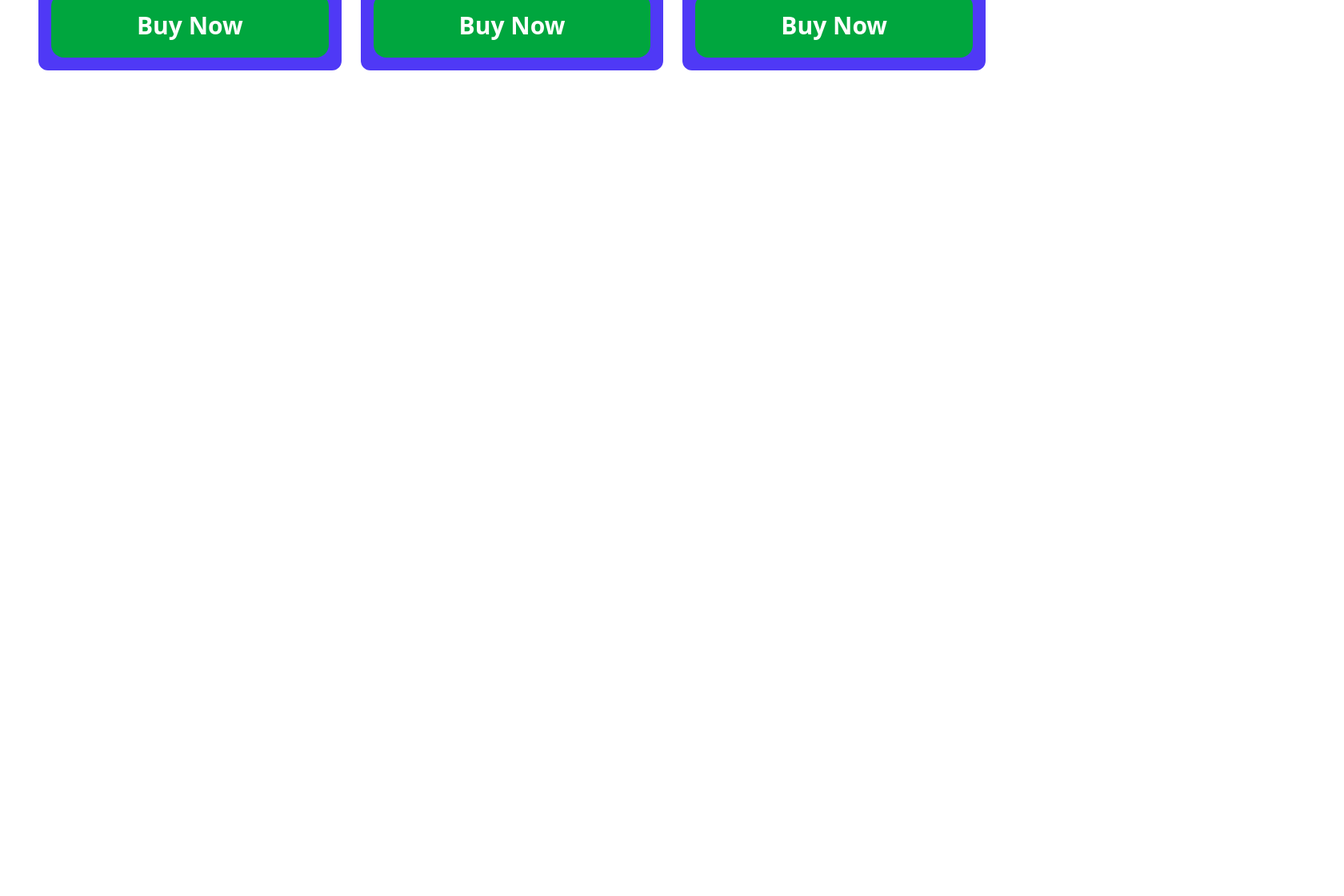
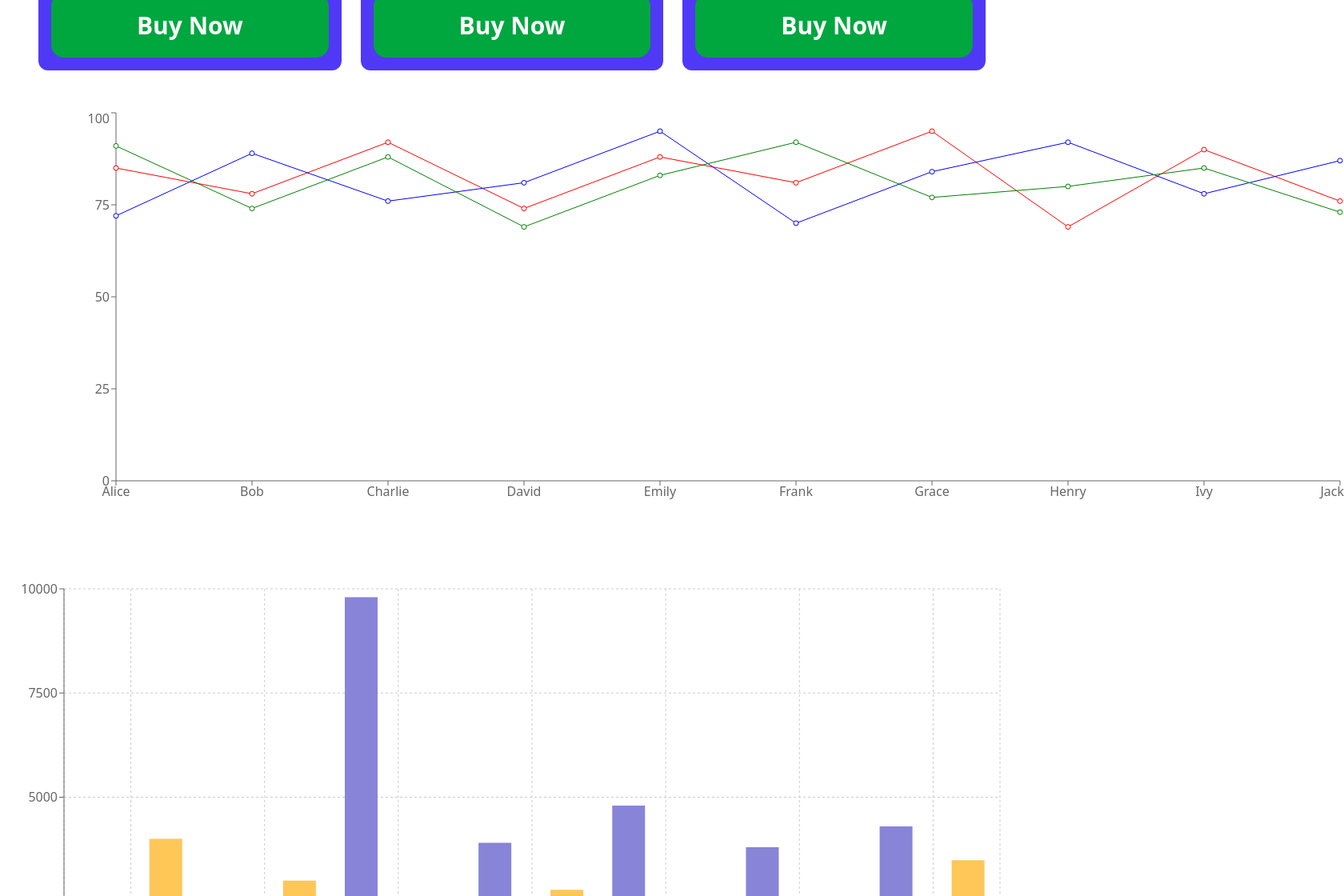
Before and after one commit to HishamXS420/Priceless-Options, a React (Vite) app: page / in a window 1280 px wide. Shown: the part 1280-2400 px from the top of the page at 80% size, 1680 px wide, since content can reach past the window. Before the commit the page ends 1416 px from the top, so only its background shows below. Built offline with nearby package versions, Linux system fonts and the light colour scheme.

Commit message:
Added a line chart and bar chart by importing from recharts

```diff
--- a/package.json
+++ b/package.json
@@ -11,10 +11,12 @@
   },
   "dependencies": {
     "@tailwindcss/vite": "^4.0.12",
+    "axios": "^1.8.2",
     "prop-types": "^15.8.1",
     "react": "^19.0.0",
     "react-dom": "^19.0.0",
     "react-icons": "^5.5.0",
+    "recharts": "^2.15.1",
     "tailwindcss": "^4.0.12"
   },
   "devDependencies": {
--- a/src/App.jsx
+++ b/src/App.jsx
@@ -1,5 +1,7 @@
 
 
+import { LineChart as LC } from 'recharts'
+import LineChart from './Components/LineChart/LineChart'
 import './App.css'
 import Header from './Components/Header/Header'
 import PriceOptions from './Components/PriceOptions/PriceOptions'
@@ -13,7 +15,7 @@ function App() {
         <Header></Header>
 
       <PriceOptions></PriceOptions>
-
+      <LineChart></LineChart>
 
     </>
   )
--- /dev/null
+++ b/src/Components/LineChart/LineChart.jsx
@@ -0,0 +1,174 @@
+import {
+  LineChart as LC,
+  Line,
+  BarChart,
+  Bar,
+  XAxis,
+  YAxis,
+  CartesianGrid,
+  Tooltip,
+  Legend,
+  ResponsiveContainer,
+} from "recharts";
+// কোনো কারণে নাম duplicate হয়ে গেলে as ব্যবহার করে import এর নাম বদলাতে হবে
+
+const LineChart = () => {
+  const data = [
+    {
+      name: "Page A",
+      uv: 4000,
+      pv: 2400,
+      amt: 2400,
+    },
+    {
+      name: "Page B",
+      uv: 3000,
+      pv: 1398,
+      amt: 2210,
+    },
+    {
+      name: "Page C",
+      uv: 2000,
+      pv: 9800,
+      amt: 2290,
+    },
+    {
+      name: "Page D",
+      uv: 2780,
+      pv: 3908,
+      amt: 2000,
+    },
+    {
+      name: "Page E",
+      uv: 1890,
+      pv: 4800,
+      amt: 2181,
+    },
+    {
+      name: "Page F",
+      uv: 2390,
+      pv: 3800,
+      amt: 2500,
+    },
+    {
+      name: "Page G",
+      uv: 3490,
+      pv: 4300,
+      amt: 2100,
+    },
+  ];
+
+  const subjectMarksData = [
+    {
+      id: 1,
+      name: "Alice",
+      math_marks: 85,
+      physics_marks: 72,
+      chemistry_marks: 91,
+    },
+    {
+      id: 2,
+      name: "Bob",
+      math_marks: 78,
+      physics_marks: 89,
+      chemistry_marks: 74,
+    },
+    {
+      id: 3,
+      name: "Charlie",
+      math_marks: 92,
+      physics_marks: 76,
+      chemistry_marks: 88,
+    },
+    {
+      id: 4,
+      name: "David",
+      math_marks: 74,
+      physics_marks: 81,
+      chemistry_marks: 69,
+    },
+    {
+      id: 5,
+      name: "Emily",
+      math_marks: 88,
+      physics_marks: 95,
+      chemistry_marks: 83,
+    },
+    {
+      id: 6,
+      name: "Frank",
+      math_marks: 81,
+      physics_marks: 70,
+      chemistry_marks: 92,
+    },
+    {
+      id: 7,
+      name: "Grace",
+      math_marks: 95,
+      physics_marks: 84,
+      chemistry_marks: 77,
+    },
+    {
+      id: 8,
+      name: "Henry",
+      math_marks: 69,
+      physics_marks: 92,
+      chemistry_marks: 80,
+    },
+    {
+      id: 9,
+      name: "Ivy",
+      math_marks: 90,
+      physics_marks: 78,
+      chemistry_marks: 85,
+    },
+    {
+      id: 10,
+      name: "Jack",
+      math_marks: 76,
+      physics_marks: 87,
+      chemistry_marks: 73,
+    },
+  ];
+
+  return (
+    <div style={{ height: "600px" }}>
+      <LC
+        className="ml-20 mb-20"
+        height={500}
+        width={1600}
+        data={subjectMarksData}
+      >
+        <XAxis dataKey="name"> </XAxis>
+        <YAxis></YAxis>
+        <Line dataKey="math_marks" stroke="red"></Line>
+        <Line dataKey="physics_marks" stroke="blue"></Line>
+        <Line dataKey="chemistry_marks" stroke="green"></Line>
+      </LC>
+      <ResponsiveContainer width="100%" height="100%">
+        <BarChart
+          width={500}
+          height={300}
+          data={data}
+          margin={{
+            top: 20,
+            right: 30,
+            left: 20,
+            bottom: 5,
+          }}
+        >
+          <CartesianGrid strokeDasharray="3 3" />
+          <XAxis dataKey="name" />
+          <YAxis />
+          <Tooltip />
+          <Legend />
+          <Bar dataKey="pv" stackId="a" fill="#8884d8" />
+          <Bar dataKey="amt" fill="#82ca9d" />
+          <Bar dataKey="uv" fill="#ffc658" />
+        </BarChart>
+      </ResponsiveContainer>
+    </div>
+  );
+};
+
+export default LineChart;
--- a/src/Components/PriceOption/PriceOption.jsx
+++ b/src/Components/PriceOption/PriceOption.jsx
@@ -3,6 +3,7 @@ import Feature from "./Feature/Feature";
 
 const PriceOption = ({option}) => {
     const {name,price,features} = option;
+
     return (
         <div className="bg-indigo-600 rounded-xl p-4 text-white flex flex-col justify-between text-center">
             <h2 className="text-center">
```
Also changed, not shown: 1 other file (tests, documents, lock files or other folders).
